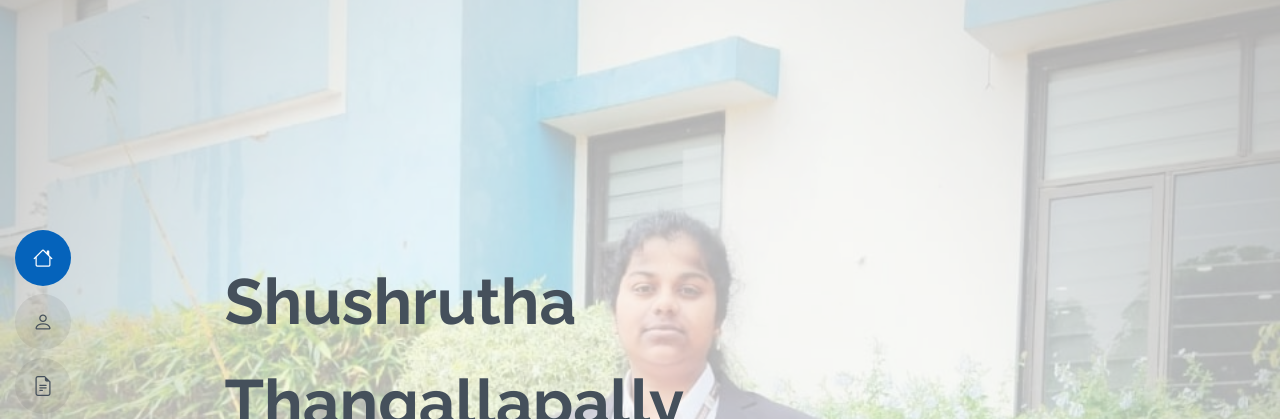
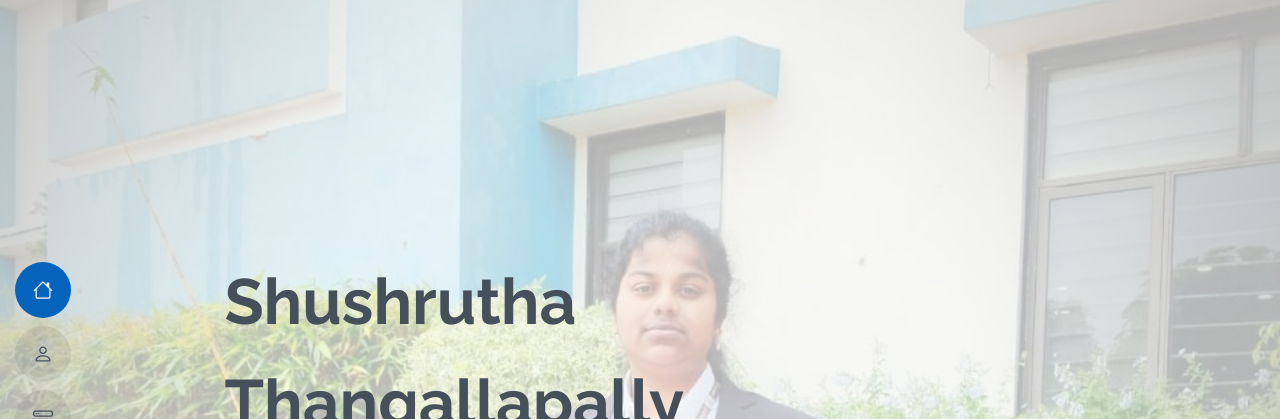
Before and after one commit to Shushrutha1/my-website, a plain HTML site: page index.html in a window 1280 px wide. Shown: the top 419 px of the page. Drawn offline with Linux system fonts and the light colour scheme.

Commit message:
Update index.html

```diff
--- a/index.html
+++ b/index.html
@@ -46,7 +46,7 @@
       <ul>
         <li><a href="#hero" class="active"><i class="bi bi-house navicon"></i><span>Home</span></a></li>
         <li><a href="#about"><i class="bi bi-person navicon"></i><span>About</span></a></li>
-        <li><a href="resume.html"><i class="bi bi-file-earmark-text navicon"></i><span>Resume</span></a></li>
+<!--         <li><a href="resume.html"><i class="bi bi-file-earmark-text navicon"></i><span>Resume</span></a></li> -->
         <!-- <li><a href="#portfolio"><i class="bi bi-images navicon"></i><span>Portfolio</span></a></li> -->
         <li><a href="#services"><i class="bi bi-hdd-stack navicon"></i><span>Projects</span></a></li>
         <li><a href="#contact"><i class="bi bi-envelope navicon"></i><span>Contact</span></a></li>
```
